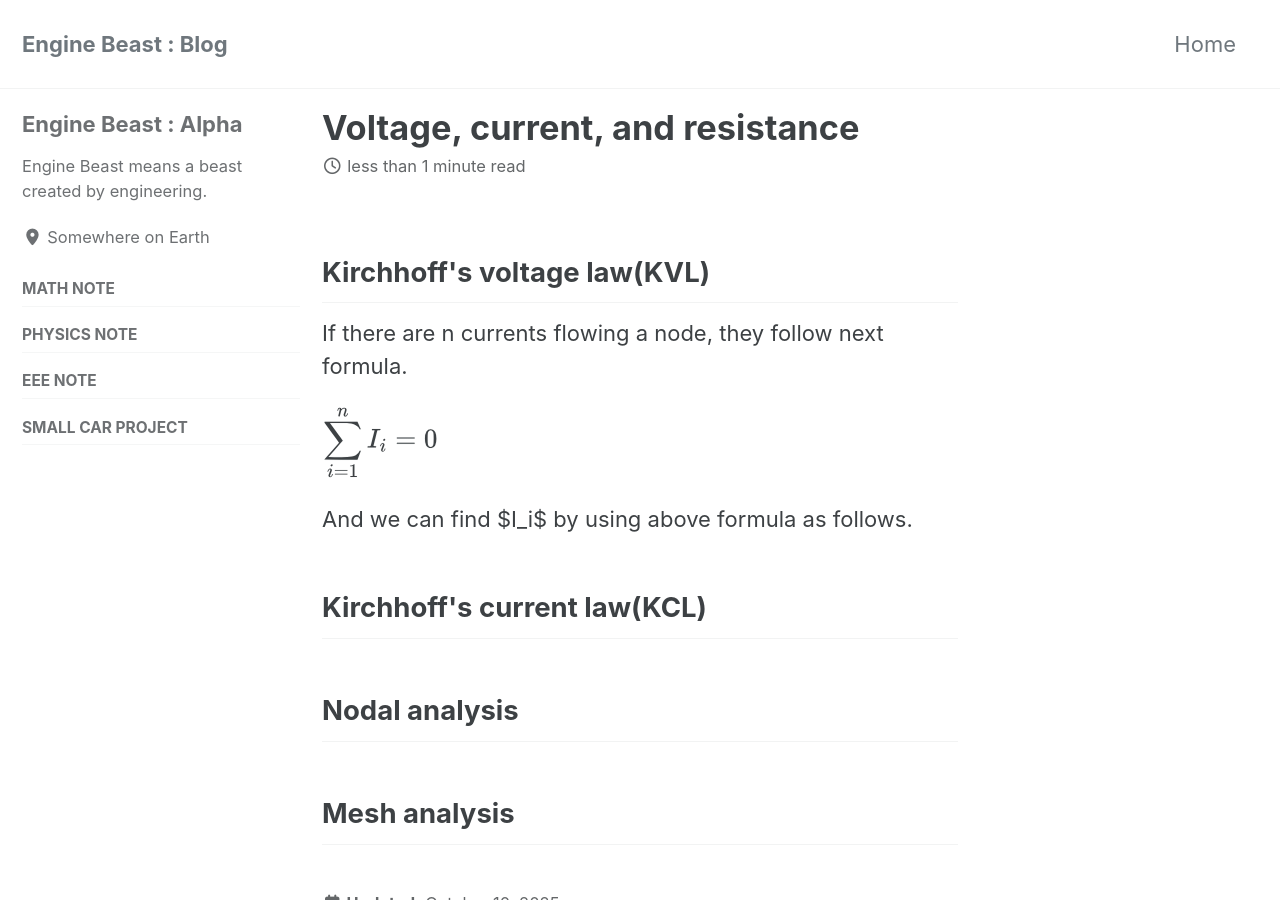
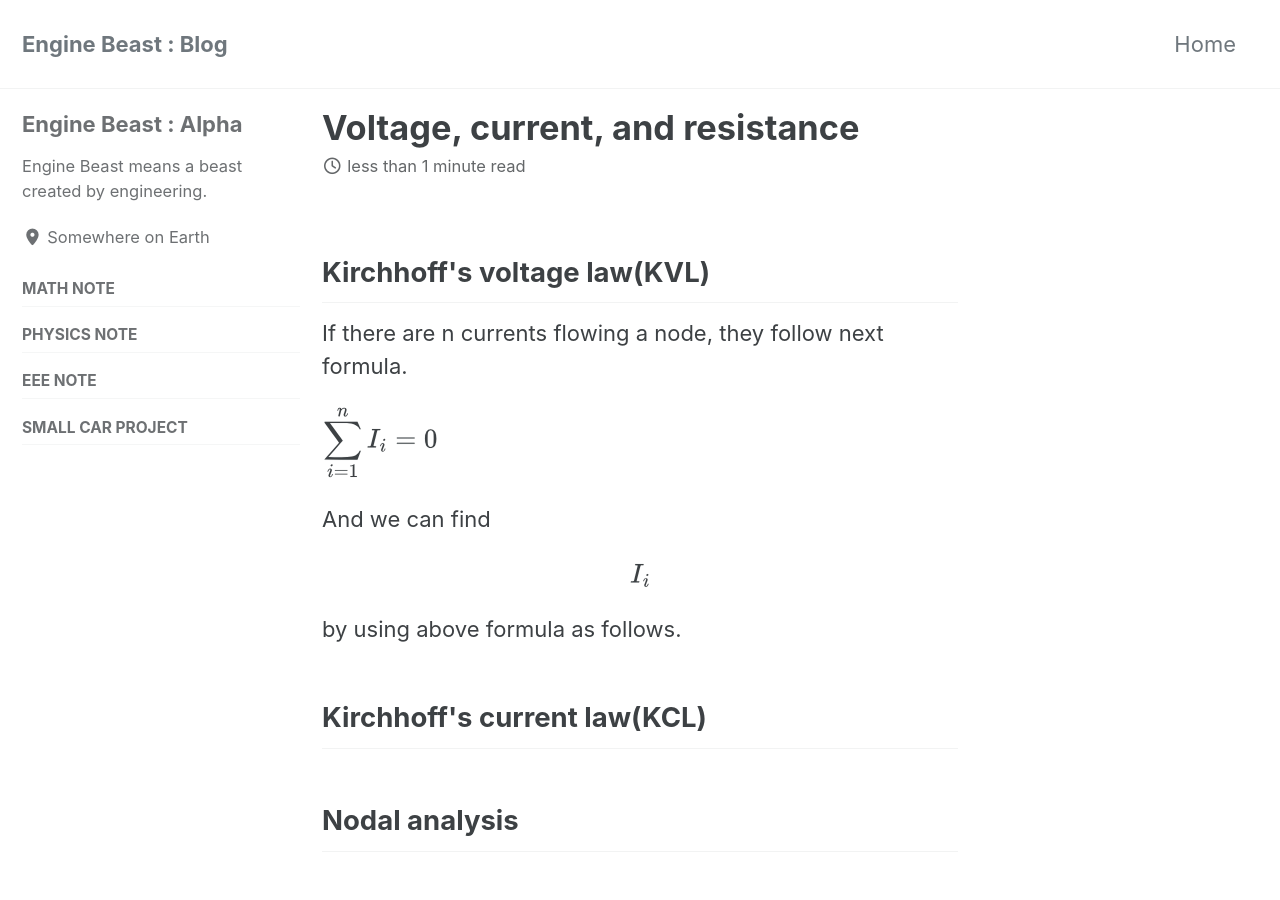
Before and after one commit to enginebeast/enginebeast.github.io, a Jekyll site: the page built from _posts/2025-10-10-vir.html, in a window 1280 px wide and 900 px high. Built offline with Jekyll 4.4.1, drawn with Linux system fonts in a browser that asks for light colours; cached includes are drawn as plain includes.

Commit message:
Edit Latex error

```diff
--- a/_posts/2025-10-10-vir.html
+++ b/_posts/2025-10-10-vir.html
@@ -14,8 +14,7 @@ $$
 \end{flalign*}
 $$
 
-And we can find $I_i$ by using above formula as follows.
-
+And we can find $$I_i$$ by using above formula as follows.
 
 <h2>Kirchhoff's current law(KCL)</h2>
 
```
